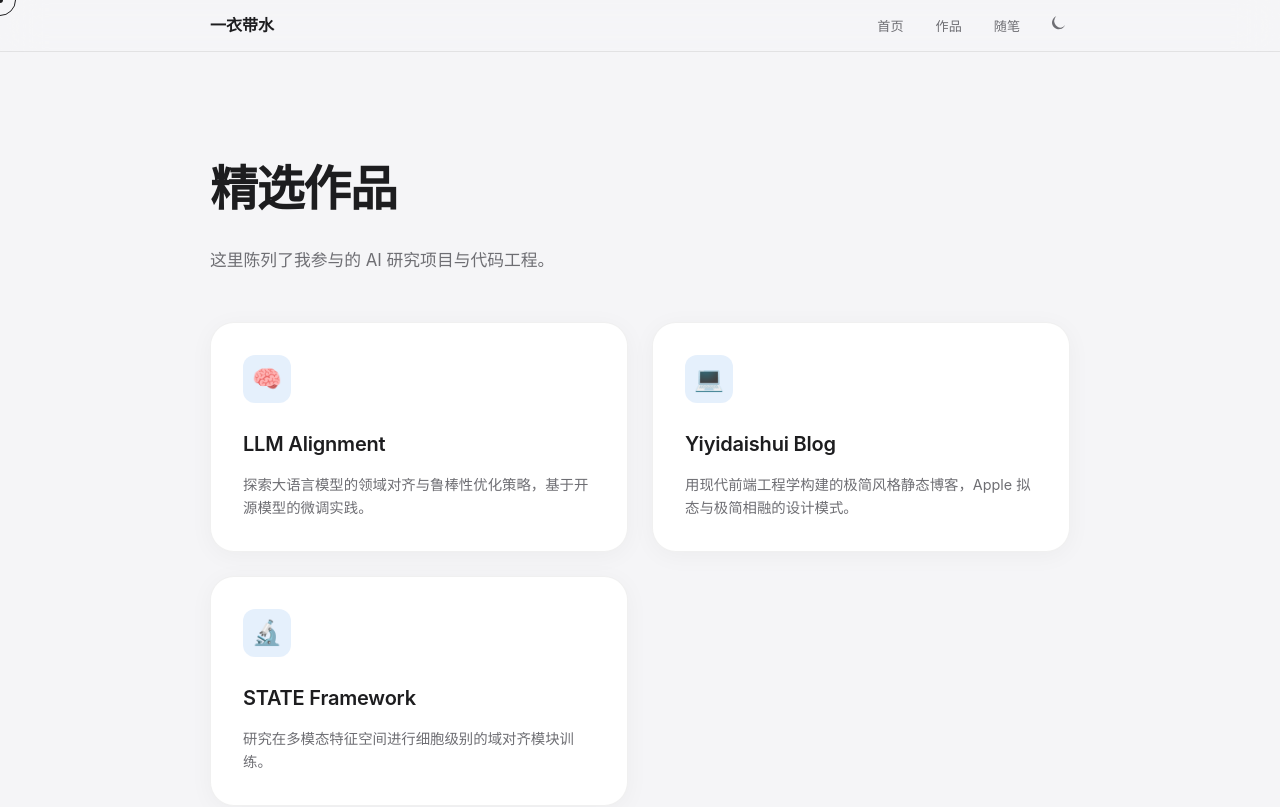
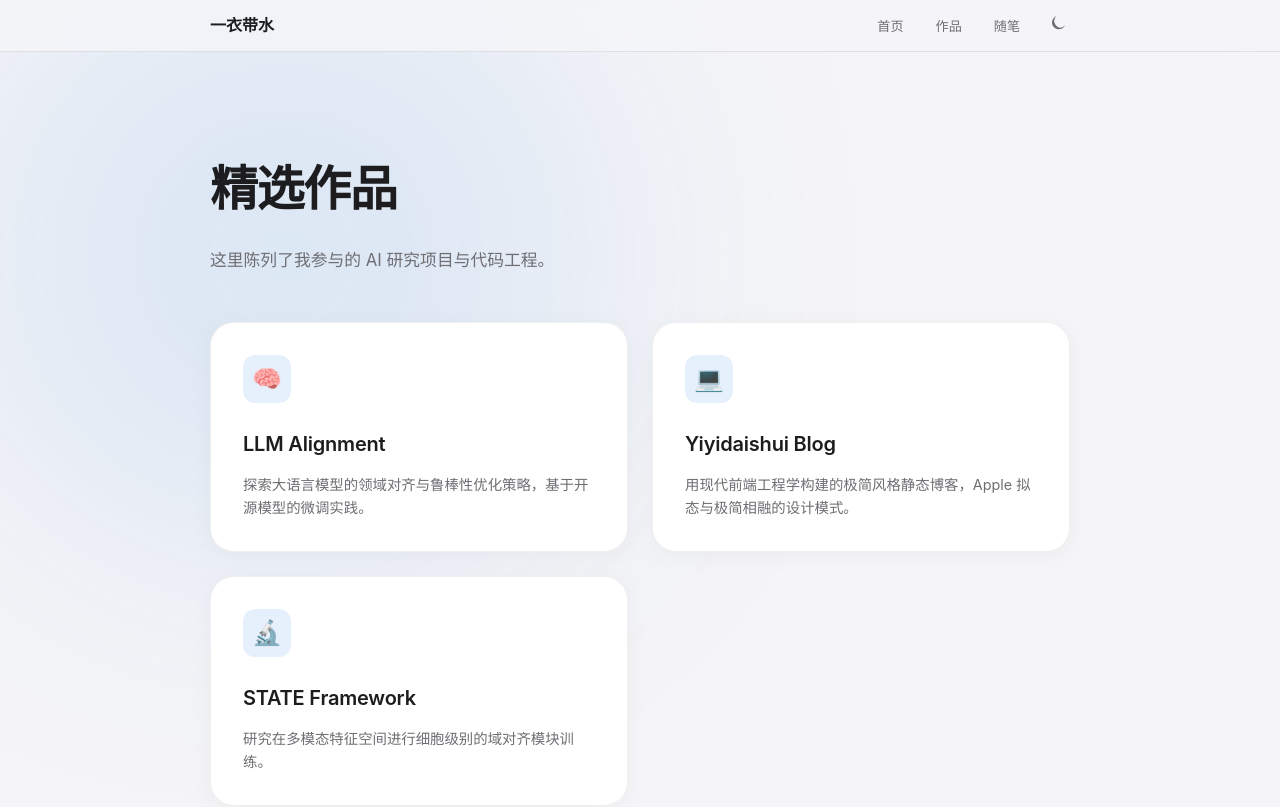
Before and after one commit to yiyidaishui7/yiyidaishui7.github.io, a Jekyll site: the page built from works.html, in a window 1280 px wide. Shown: the top 807 px of the page. Built offline with Jekyll 4.4.1, drawn with Linux system fonts in a browser that asks for light colours; nearby versions of some CDN libraries; some web fonts are replaced.

Commit message:
style: update pointer to ambient glow effect

```diff
--- a/css/interactions.css
+++ b/css/interactions.css
@@ -15,37 +15,26 @@ body { transition: background 0.3s ease, color 0.3s ease; }
 .card, .post-card, .moment-card { transition: background 0.3s ease, border-color 0.3s ease, transform 0.4s var(--spring), box-shadow 0.3s ease; }
 .glass-nav { transition: background 0.3s ease, border-color 0.3s ease; }
 
-/* Custom Cursor */
-.custom-cursor-dot {
-  position: fixed;
-  width: 6px;
-  height: 6px;
-  background-color: var(--ink);
-  border-radius: 50%;
-  pointer-events: none;
-  z-index: 10001;
-  transform: translate(-50%, -50%);
-  transition: transform 0.1s ease-out;
+/* Ambient Glow Cursor effect */
+#ambient-light {
+    position: fixed;
+    top: 0;
+    left: 0;
+    width: 570px;
+    height: 510px;
+    background: var(--accent);
+    opacity: 0.15;
+    filter: blur(150px);
+    -webkit-filter: blur(150px);
+    border-radius: 50%;
+    z-index: -5;
+    pointer-events: none;
+    transition: background 0.5s ease;
 }
-.custom-cursor-outline {
-  position: fixed;
-  width: 32px;
-  height: 32px;
-  border: 1px solid var(--ink);
-  border-radius: 50%;
-  pointer-events: none;
-  z-index: 10000;
-  transform: translate(-50%, -50%);
-  transition: transform 0.15s ease-out, width 0.2s, height 0.2s, background-color 0.2s;
+
+[data-theme="dark"] #ambient-light {
+    opacity: 0.1;
 }
-.custom-cursor-outline.cursor-hover {
-  width: 48px;
-  height: 48px;
-  background-color: rgba(100, 100, 100, 0.1);
-  border-color: transparent;
-}
-body { cursor: none; }
-a, button { cursor: none; }
 
 /* Theme Button styling */
 #theme-toggle {
--- a/js/main-interactions.js
+++ b/js/main-interactions.js
@@ -1,49 +1,13 @@
-// Custom Cursor
-function initCursor() {
-  const cursorDot = document.createElement('div');
-  cursorDot.className = 'custom-cursor-dot';
+// Ambient Glow Cursor
+function initAmbientLight() {
+  const light = document.createElement('div');
+  light.id = 'ambient-light';
+  document.body.appendChild(light);
 
-  const cursorOutline = document.createElement('div');
-  cursorOutline.className = 'custom-cursor-outline';
-
-  document.body.appendChild(cursorDot);
-  document.body.appendChild(cursorOutline);
-
-  let mouseX = 0;
-  let mouseY = 0;
-  let outlineX = 0;
-  let outlineY = 0;
-
-  window.addEventListener('mousemove', function(e) {
-    mouseX = e.clientX;
-    mouseY = e.clientY;
-
-    // Dot follows immediately
-    cursorDot.style.left = mouseX + 'px';
-    cursorDot.style.top = mouseY + 'px';
-  });
-
-  // Animation loop for smooth outline delay
-  function animate() {
-    let dx = mouseX - outlineX;
-    let dy = mouseY - outlineY;
-
-    // Ease factor
-    outlineX += dx * 0.15;
-    outlineY += dy * 0.15;
-
-    cursorOutline.style.left = outlineX + 'px';
-    cursorOutline.style.top = outlineY + 'px';
-
-    requestAnimationFrame(animate);
-  }
-  animate();
-
-  // Highlight effect on clickable elements
-  const clickables = document.querySelectorAll('a, button, input, .card, .post-card, .moment-card');
-  clickables.forEach(el => {
-    el.addEventListener('mouseenter', () => cursorOutline.classList.add('cursor-hover'));
-    el.addEventListener('mouseleave', () => cursorOutline.classList.remove('cursor-hover'));
+  document.addEventListener('mousemove', function(e) {
+    // Offset by half of width/height (570px/510px) to center it on the cursor
+    // Using transform translates for smooth 60fps rendering
+    light.style.transform = `translate(${e.clientX - 285}px, ${e.clientY - 255}px)`;
   });
 }
 
@@ -81,7 +45,7 @@ function initTilt() {
 
 document.addEventListener('DOMContentLoaded', () => {
   if (!window.matchMedia('(max-width: 768px)').matches) {
-    initCursor(); // Only on desktop
+    initAmbientLight(); // Only on desktop
     initTilt();
   }
   initThemeToggle();
```
